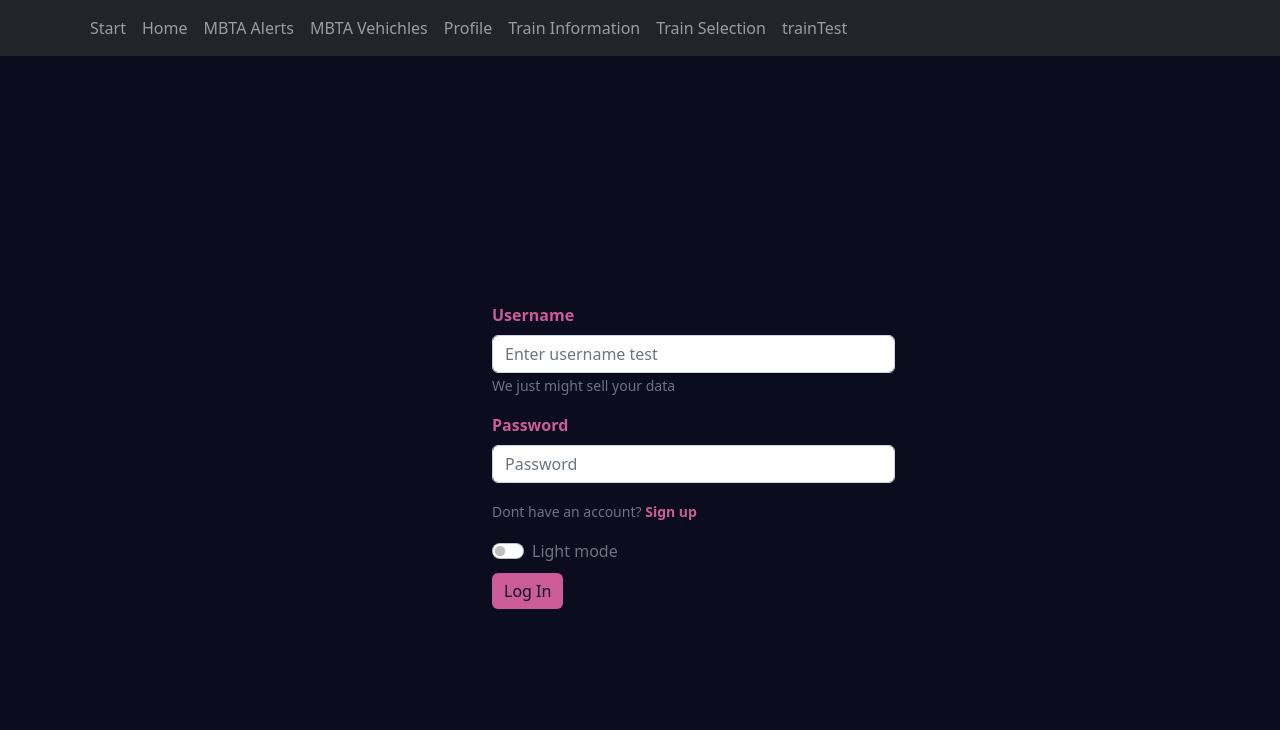
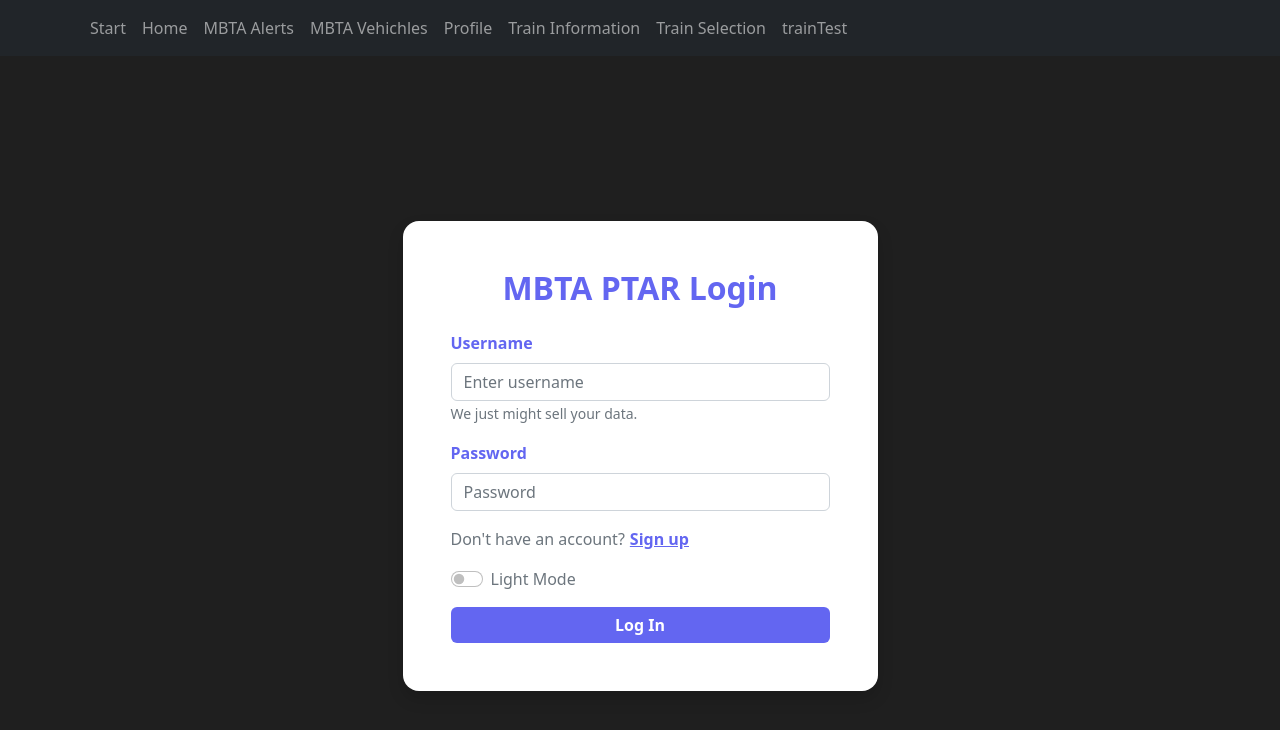
Before and after one commit to Carlivats/CSC300, a React (Create React App) app in the folder frontend/: page /login in a window 1280 px wide. Shown: the top 730 px of the page. Built offline with nearby package versions, Linux system fonts and the light colour scheme.

Commit message:
Changed UI on Homepage, SignUp, Login & Profile

```diff
--- a/frontend/src/components/pages/landingPage.js
+++ b/frontend/src/components/pages/landingPage.js
@@ -1,23 +1,31 @@
-import React from 'react'
-import Card from 'react-bootstrap/Card';
+import React from 'react';
 
 const Landingpage = () => {
-
-    return (
-        <div className="bg-blue-500 text-white p-5">
-            <Card style={{ width: '30rem' }} className="mx-2 my-2">
-                <Card.Body>
-                    <Card.Title>Professor Brockenbrough's User Skeleton App</Card.Title>
-                    <Card.Subtitle className="mb-2 text-muted">A starting point for an application.</Card.Subtitle>
-                    <Card.Text>
-                        If you see this with a blue background and white text, Tailwind is working!
-                    </Card.Text>
-                    <Card.Link href="/signup">Sign Up</Card.Link>
-                    <Card.Link href="/login">Login</Card.Link>
-                </Card.Body>
-            </Card>
+  return (
+    <div className="min-h-screen bg-gradient-to-br from-blue-600 to-indigo-800 text-white flex items-center justify-center p-6">
+      <div className="bg-white rounded-2xl shadow-lg p-10 max-w-md w-full text-center text-gray-900">
+        <h1 className="text-3xl font-bold mb-4">🚆 MBTA PTAR</h1>
+        <h2 className="text-lg font-semibold text-indigo-600 mb-6">MBTA Public Transit Activity Reporter</h2>
+        <p className="mb-8">
+          Track real-time train locations, view occupancy levels, and get live updates from Boston's transit system.
+        </p>
+        <div className="flex flex-col space-y-4">
+          <a
+            href="/signup"
+            className="bg-indigo-600 hover:bg-indigo-700 text-white py-2 px-4 rounded-xl font-semibold transition"
+          >
+            Get Started
+          </a>
+          <a
+            href="/login"
+            className="text-indigo-600 hover:underline text-sm"
+          >
+            Already have an account? Log in
+          </a>
         </div>
-    )
-}
+      </div>
+    </div>
+  );
+};
 
 export default Landingpage;
--- a/frontend/src/components/pages/loginPage.js
+++ b/frontend/src/components/pages/loginPage.js
@@ -5,29 +5,33 @@
 import Form from "react-bootstrap/Form";
 import getUserInfo from "../../utilities/decodeJwt";
 
-const PRIMARY_COLOR = "#cc5c99";
-const SECONDARY_COLOR = '#0c0c1f'
+const PRIMARY_COLOR = "#6366f1";
+const SECONDARY_COLOR = "#1f1f1f";
+const LIGHT_COLOR = "#ffffff";
 const url = `${process.env.REACT_APP_BACKEND_SERVER_URI}/user/login`;
 
 const Login = () => {
-  const [user, setUser] = useState(null)
+  const [user, setUser] = useState(null);
   const [data, setData] = useState({ username: "", password: "" });
   const [error, setError] = useState("");
   const [light, setLight] = useState(false);
   const [bgColor, setBgColor] = useState(SECONDARY_COLOR);
-  const [bgText, setBgText] = useState('Light Mode')
+  const [bgText, setBgText] = useState("Light Mode");
   const navigate = useNavigate();
 
-  let labelStyling = {
+  const labelStyling = {
     color: PRIMARY_COLOR,
+    fontWeight: "600",
+  };
+  const backgroundStyling = {
+    backgroundColor: bgColor,
+    transition: "background-color 0.3s ease",
+  };
+  const buttonStyling = {
+    backgroundColor: PRIMARY_COLOR,
+    border: "none",
+    color: LIGHT_COLOR,
     fontWeight: "bold",
-    textDecoration: "none",
-  };
-  let backgroundStyling = { background: bgColor };
-  let buttonStyling = {
-    background: PRIMARY_COLOR,
-    borderStyle: "none",
-    color: bgColor,
   };
 
   const handleChange = ({ currentTarget: input }) => {
@@ -35,16 +39,15 @@
   };
 
   useEffect(() => {
-
-    const obj = getUserInfo(user)
-    setUser(obj)
+    const obj = getUserInfo(user);
+    setUser(obj);
 
     if (light) {
-      setBgColor("white");
-      setBgText('Dark mode')
+      setBgColor(LIGHT_COLOR);
+      setBgText("Dark Mode");
     } else {
       setBgColor(SECONDARY_COLOR);
-      setBgText('Light mode')
+      setBgText("Light Mode");
     }
   }, [light]);
 
@@ -53,47 +56,41 @@
     try {
       const { data: res } = await axios.post(url, data);
       const { accessToken } = res;
-      //store token in localStorage
       localStorage.setItem("accessToken", accessToken);
-      navigate("/home");
+      navigate("/privateUserProfile");
     } catch (error) {
-      if (
-        error.response &&
-        error.response.status >= 400 &&
-        error.response.status <= 500
-      ) {
+      if (error.response && error.response.status >= 400 && error.response.status <= 500) {
         setError(error.response.data.message);
       }
     }
   };
 
-  if(user) {
-    navigate('/home')
-    return
+  if (user) {
+    navigate("/privateUserProfile");
+    return;
   }
 
   return (
-    <>
-      <section className="vh-100">
-        <div className="container-fluid h-custom vh-100">
-          <div
-            className="row d-flex justify-content-center align-items-center h-100 "
-            style={backgroundStyling}>
-            <div className="col-md-8 col-lg-6 col-xl-4 offset-xl-1">
-              <Form>
-                <Form.Group className="mb-3" controlId="formBasicEmail">
+    <section className="vh-100 d-flex align-items-center" style={backgroundStyling}>
+      <div className="container">
+        <div className="row justify-content-center">
+          <div className="col-md-6 col-lg-5 bg-white p-5 rounded-4 shadow">
+            <h2 className="text-center mb-4" style={{ color: PRIMARY_COLOR, fontWeight: "bold" }}>
+              MBTA PTAR Login
+            </h2>
+            <Form onSubmit={handleSubmit}>
+              <Form.Group className="mb-3" controlId="formUsername">
                 <Form.Label style={labelStyling}>Username</Form.Label>
                 <Form.Control
-                    type="username"
+                  type="text"
                   name="username"
                   onChange={handleChange}
-                    placeholder="Enter username test"
+                  placeholder="Enter username"
                 />
-                  <Form.Text className="text-muted">
-                    We just might sell your data
-                  </Form.Text>
+                <Form.Text className="text-muted">We just might sell your data.</Form.Text>
               </Form.Group>
-                <Form.Group className="mb-3" controlId="formBasicPassword">
+
+              <Form.Group className="mb-3" controlId="formPassword">
                 <Form.Label style={labelStyling}>Password</Form.Label>
                 <Form.Control
                   type="password"
@@ -102,34 +99,33 @@
                   onChange={handleChange}
                 />
               </Form.Group>
-                <Form.Group className="mb-3" controlId="formBasicCheckbox">
-                  <Form.Text className="text-muted pt-1">
-                    Dont have an account?
-                    <span>
-                      <Link to="/signup" style={labelStyling}> Sign up
+
+              <div className="mb-3 text-muted">
+                Don't have an account?
+                <Link to="/signup" style={{ color: PRIMARY_COLOR, fontWeight: "600", marginLeft: "5px" }}>
+                  Sign up
                 </Link>
-                    </span>
-                  </Form.Text>
-                </Form.Group>
-                <div class="form-check form-switch">
+              </div>
+
+              <div className="form-check form-switch mb-3">
                 <input
-                    class="form-check-input"
+                  className="form-check-input"
                   type="checkbox"
                   id="flexSwitchCheckDefault"
-                    onChange={() => { setLight(!light) }}
+                  onChange={() => setLight(!light)}
                 />
-                  <label class="form-check-label" for="flexSwitchCheckDefault" className='text-muted'>
+                <label className="form-check-label text-muted" htmlFor="flexSwitchCheckDefault">
                   {bgText}
                 </label>
               </div>
-                {error && <div style={labelStyling} className='pt-3'>{error}</div>}
-                <Button
-                  variant="primary"
-                  type="submit"
-                  onClick={handleSubmit}
-                  style={buttonStyling}
-                  className='mt-2'
-                >
+
+              {error && (
+                <div className="text-danger mb-3" style={{ fontWeight: "500" }}>
+                  {error}
+                </div>
+              )}
+
+              <Button type="submit" style={buttonStyling} className="w-100">
                 Log In
               </Button>
             </Form>
@@ -137,7 +133,6 @@
         </div>
       </div>
     </section>
-    </>
   );
 };
 
--- a/frontend/src/components/pages/registerPage.js
+++ b/frontend/src/components/pages/registerPage.js
@@ -4,49 +4,53 @@
 import Button from "react-bootstrap/Button";
 import Form from "react-bootstrap/Form";
 
-const PRIMARY_COLOR = "#cc5c99";
-const SECONDARY_COLOR = "#0c0c1f";
+const PRIMARY_COLOR = "#6366f1";
+const SECONDARY_COLOR = "#1f1f1f";
+const LIGHT_COLOR = "#ffffff";
 const url = `${process.env.REACT_APP_BACKEND_SERVER_URI}/user/signup`;
+
 const Register = () => {
   const [data, setData] = useState({ username: "", email: "", password: "" });
   const [error, setError] = useState("");
-  const navigate = useNavigate();
   const [light, setLight] = useState(false);
   const [bgColor, setBgColor] = useState(SECONDARY_COLOR);
   const [bgText, setBgText] = useState("Light Mode");
 
-  const handleChange = ({ currentTarget: input }) => {
-    setData({ ...data, [input.name]: input.value });
+  const navigate = useNavigate();
+
+  const labelStyling = {
+    color: PRIMARY_COLOR,
+    fontWeight: "600",
+  };
+  const backgroundStyling = {
+    backgroundColor: bgColor,
+    transition: "background-color 0.3s ease",
+  };
+  const buttonStyling = {
+    backgroundColor: PRIMARY_COLOR,
+    border: "none",
+    color: LIGHT_COLOR,
+    fontWeight: "bold",
   };
 
   useEffect(() => {
     if (light) {
-      setBgColor("white");
-      setBgText("Dark mode");
+      setBgColor(LIGHT_COLOR);
+      setBgText("Dark Mode");
     } else {
       setBgColor(SECONDARY_COLOR);
-      setBgText("Light mode");
+      setBgText("Light Mode");
     }
   }, [light]);
 
-  let labelStyling = {
-    color: PRIMARY_COLOR,
-    fontWeight: "bold",
-    textDecoration: "none",
-  };
-  let backgroundStyling = { background: bgColor };
-  let buttonStyling = {
-    background: PRIMARY_COLOR,
-    borderStyle: "none",
-    color: bgColor,
+  const handleChange = ({ currentTarget: input }) => {
+    setData({ ...data, [input.name]: input.value });
   };
 
   const handleSubmit = async (e) => {
     e.preventDefault();
     try {
       const { response: res } = await axios.post(url, data);
-      const {accessToken} = res;
-
       navigate("/login");
     } catch (error) {
       if (
@@ -60,77 +64,69 @@
   };
 
   return (
-    <>
-      <section className="vh-100">
-        <div className="container-fluid h-custom vh-100">
-          <div
-            className="row d-flex justify-content-center align-items-center h-100 "
-            style={backgroundStyling}
-          >
-            <div className="col-md-8 col-lg-6 col-xl-4 offset-xl-1">
-              <Form>
-                <Form.Group className="mb-3" controlId="formBasicEmail">
+    <section className="vh-100 d-flex align-items-center" style={backgroundStyling}>
+      <div className="container">
+        <div className="row justify-content-center">
+          <div className="col-md-6 col-lg-5 bg-white p-5 rounded-4 shadow">
+            <h2 className="text-center mb-4" style={{ color: PRIMARY_COLOR, fontWeight: "bold" }}>
+              MBTA PTAR Register
+            </h2>
+            <Form onSubmit={handleSubmit}>
+              <Form.Group className="mb-3" controlId="formUsername">
                 <Form.Label style={labelStyling}>Username</Form.Label>
                 <Form.Control
-                    type="username"
+                  type="text"
                   name="username"
+                  placeholder="Enter username"
                   onChange={handleChange}
-                    placeholder="Enter username"
                 />
                 <Form.Text className="text-muted">
-                    We just might sell your data
+                  We just might sell your data.
                 </Form.Text>
               </Form.Group>
-                <Form.Group className="mb-3" controlId="formBasicEmail">
+
+              <Form.Group className="mb-3" controlId="formEmail">
                 <Form.Label style={labelStyling}>Email</Form.Label>
                 <Form.Control
                   type="email"
                   name="email"
+                  placeholder="Enter your email"
                   onChange={handleChange}
-                    placeholder="Enter Email Please"
                 />
                 <Form.Text className="text-muted">
-                    We just might sell your data
+                  No spam... we promise.
                 </Form.Text>
               </Form.Group>
-                <Form.Group className="mb-3" controlId="formBasicPassword">
+
+              <Form.Group className="mb-3" controlId="formPassword">
                 <Form.Label style={labelStyling}>Password</Form.Label>
                 <Form.Control
                   type="password"
                   name="password"
-                    placeholder="Password"
+                  placeholder="Create a password"
                   onChange={handleChange}
                 />
               </Form.Group>
-                <div class="form-check form-switch">
+
+              <div className="form-check form-switch mb-3">
                 <input
-                    class="form-check-input"
+                  className="form-check-input"
                   type="checkbox"
-                    id="flexSwitchCheckDefault"
-                    onChange={() => {
-                      setLight(!light);
-                    }}
+                  id="themeToggle"
+                  onChange={() => setLight(!light)}
                 />
-                  <label
-                    class="form-check-label"
-                    for="flexSwitchCheckDefault"
-                    className="text-muted"
-                  >
+                <label className="form-check-label text-muted" htmlFor="themeToggle">
                   {bgText}
                 </label>
               </div>
+
               {error && (
-                  <div style={labelStyling} className="pt-3">
+                <div className="text-danger mb-3" style={{ fontWeight: "500" }}>
                   {error}
                 </div>
               )}
-                <Button
-                  variant="primary"
-                  type="submit"
-                  onClick={handleSubmit}
-                  style={buttonStyling}
-                  className="mt-2"
-                >
+
+              <Button type="submit" style={buttonStyling} className="w-100">
                 Register
               </Button>
             </Form>
@@ -138,7 +134,6 @@
         </div>
       </div>
     </section>
-    </>
   );
 };
 
```
Also changed, not shown: frontend/src/components/pages/privateUserProfilePage.js (+57 -33 lines). Lines whose indentation alone changed are shown as unchanged.
